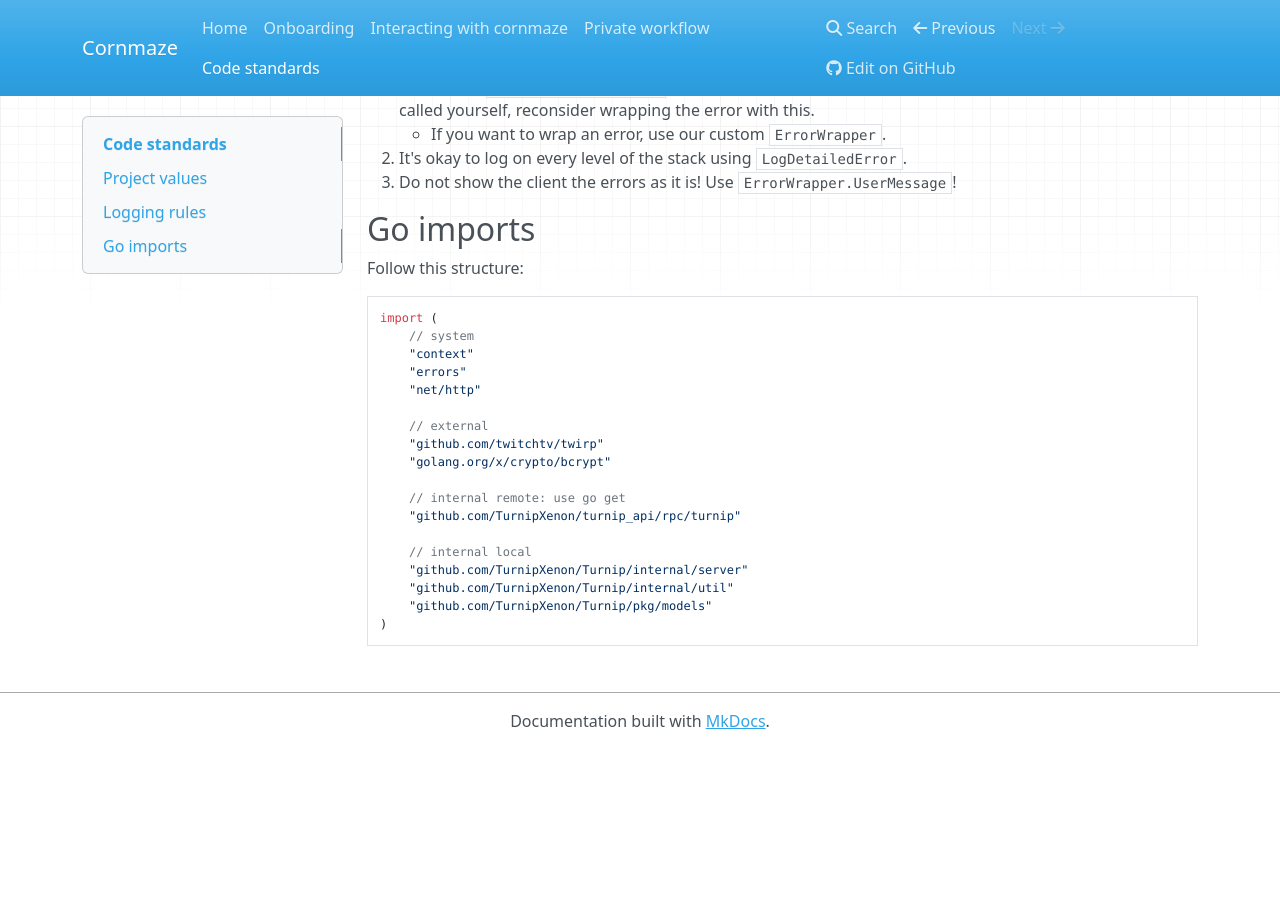
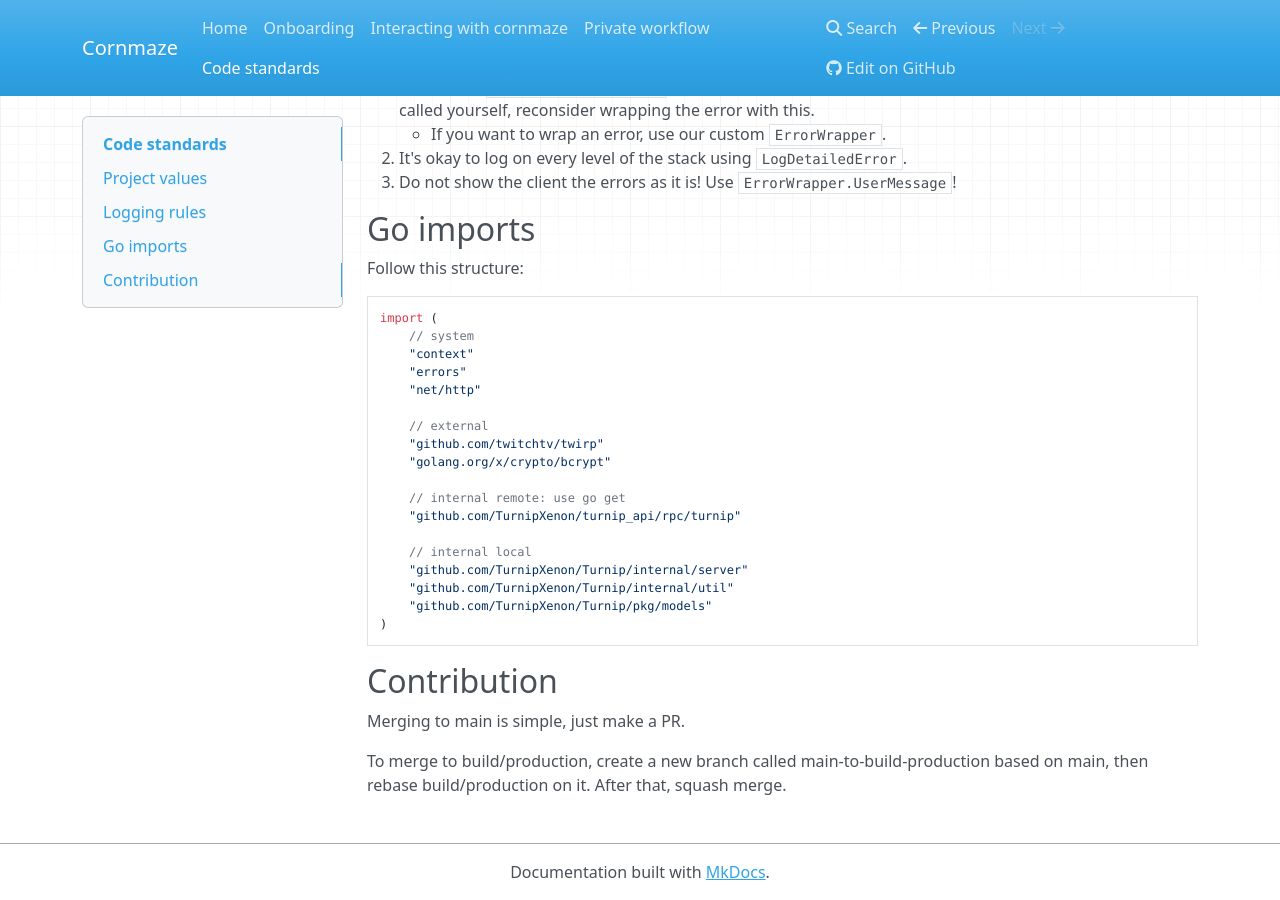
Before and after one commit to TurnipXenon/cornmaze, an MkDocs documentation site: the page built from docs/docs/code_standards.md, in a window 1280 px wide and 900 px high, scrolled down 1171 px. Built offline with MkDocs 1.6.1, drawn with Linux system fonts in a browser that asks for light colours; nearby versions of some CDN libraries; before the commit the page ends 1920 px from its top, so only the background shows below that.

Commit message:
Add contribution guideline and infrastructure notes (#9)

````diff
--- a/docs/docs/code_standards.md
+++ b/docs/docs/code_standards.md
@@ -75,3 +75,10 @@ import (
 	"github.com/TurnipXenon/Turnip/pkg/models"
 )
 ```
+
+## Contribution
+
+Merging to main is simple, just make a PR.
+
+To merge to build/production, create a new branch called main-to-build-production based on main, then rebase
+build/production on it. After that, squash merge.
````
Also changed, not shown: docs/docs/infrastructure.md (added, +44 -0 lines).
